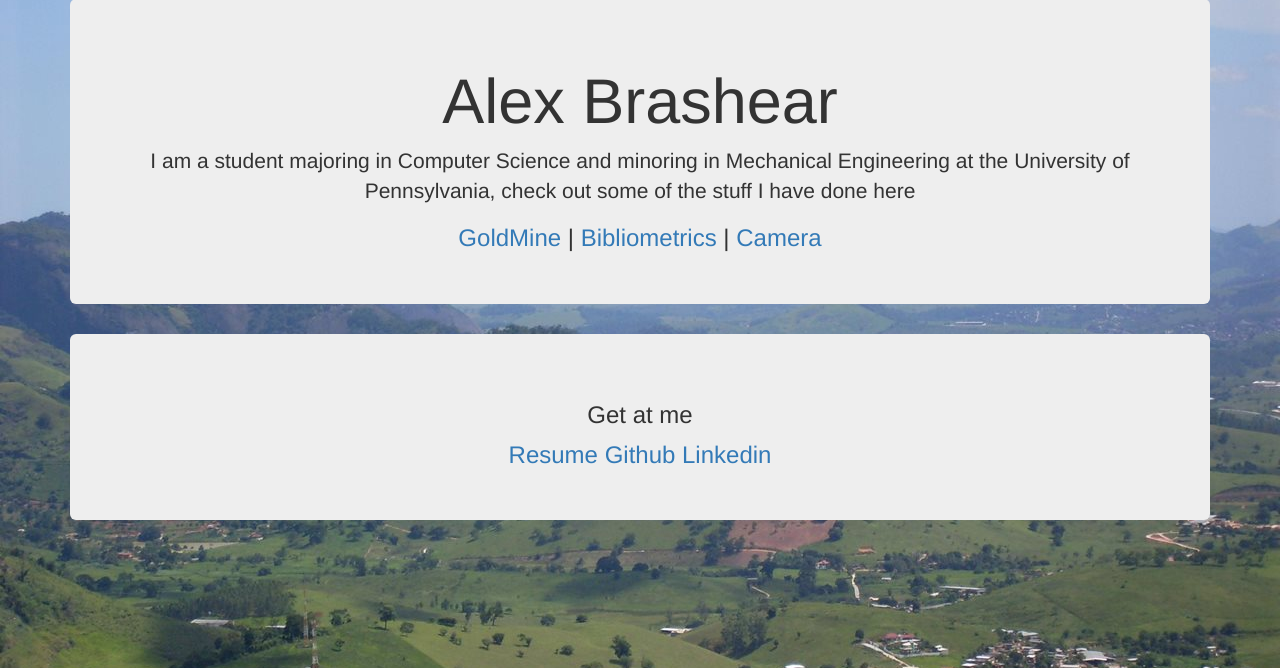
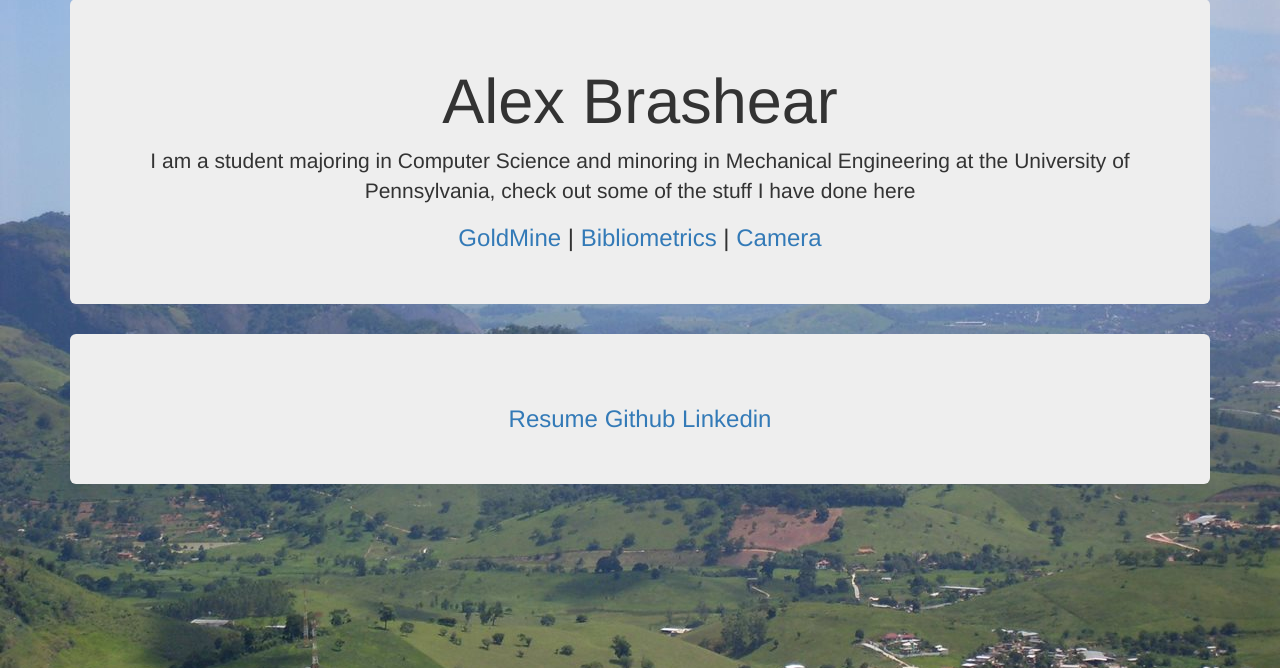
Before and after one commit to alexbrashear/alex_brashear, a Django app: template alex_brashear/templates/index.html in a window 1280 px wide. Shown: the part 71-739 px from the top of the page. Run offline with Django 3.2, Linux system fonts and the light colour scheme; the template is opened without the code that fills it, so the values that code supplies are empty; some libraries are stand-ins or nearby versions.

Commit message:
get at me nixed

```diff
--- a/alex_brashear/templates/index.html
+++ b/alex_brashear/templates/index.html
@@ -27,7 +27,7 @@
 			</div>
 		</div>
 		<div class="jumbotron header">
-			<h3>Get at me</h3>
+			<h3></h3>
 			<div class="row">
 				<a href="">Resume</a>
 				<a href="">Github</a>
```
